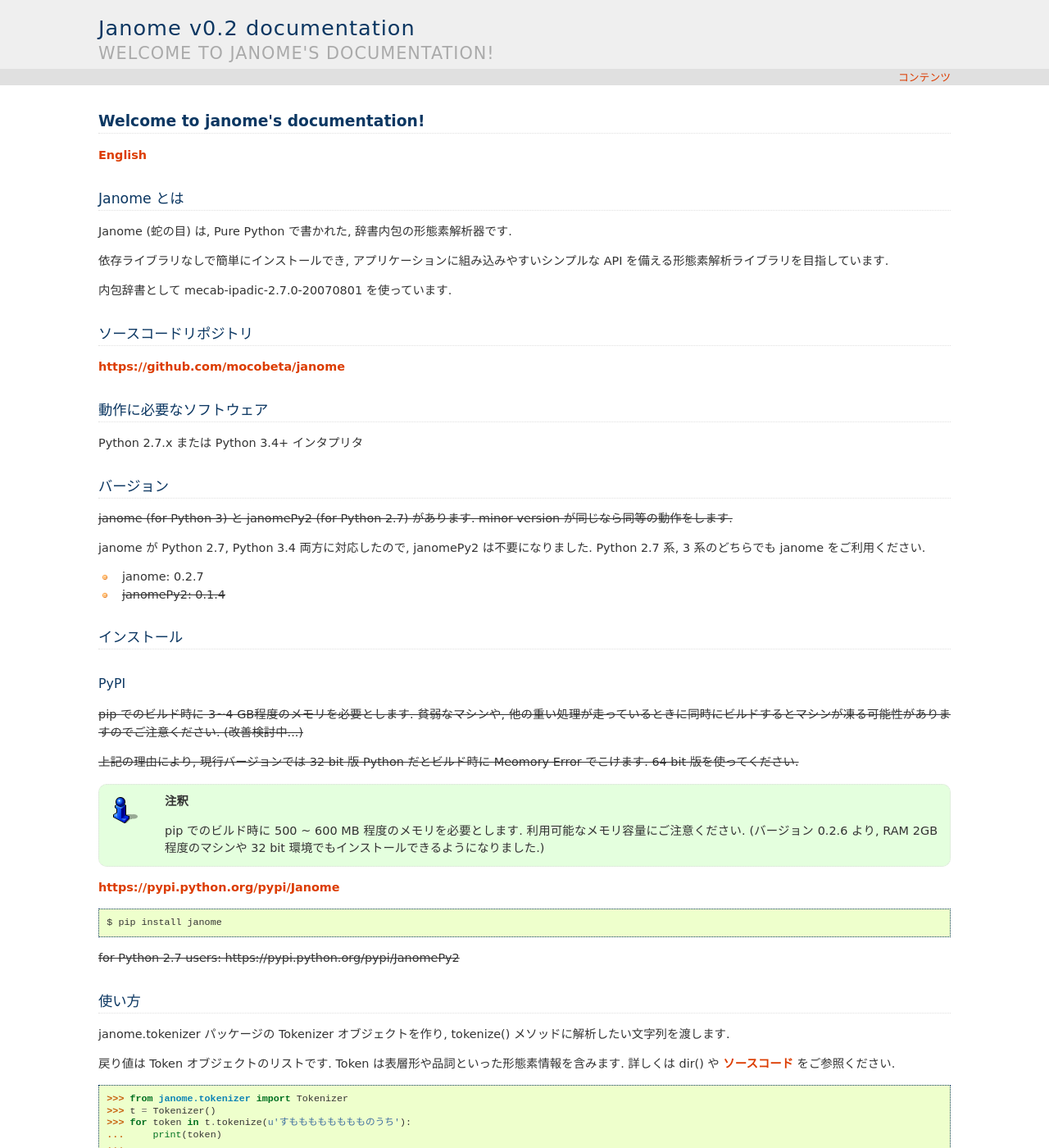
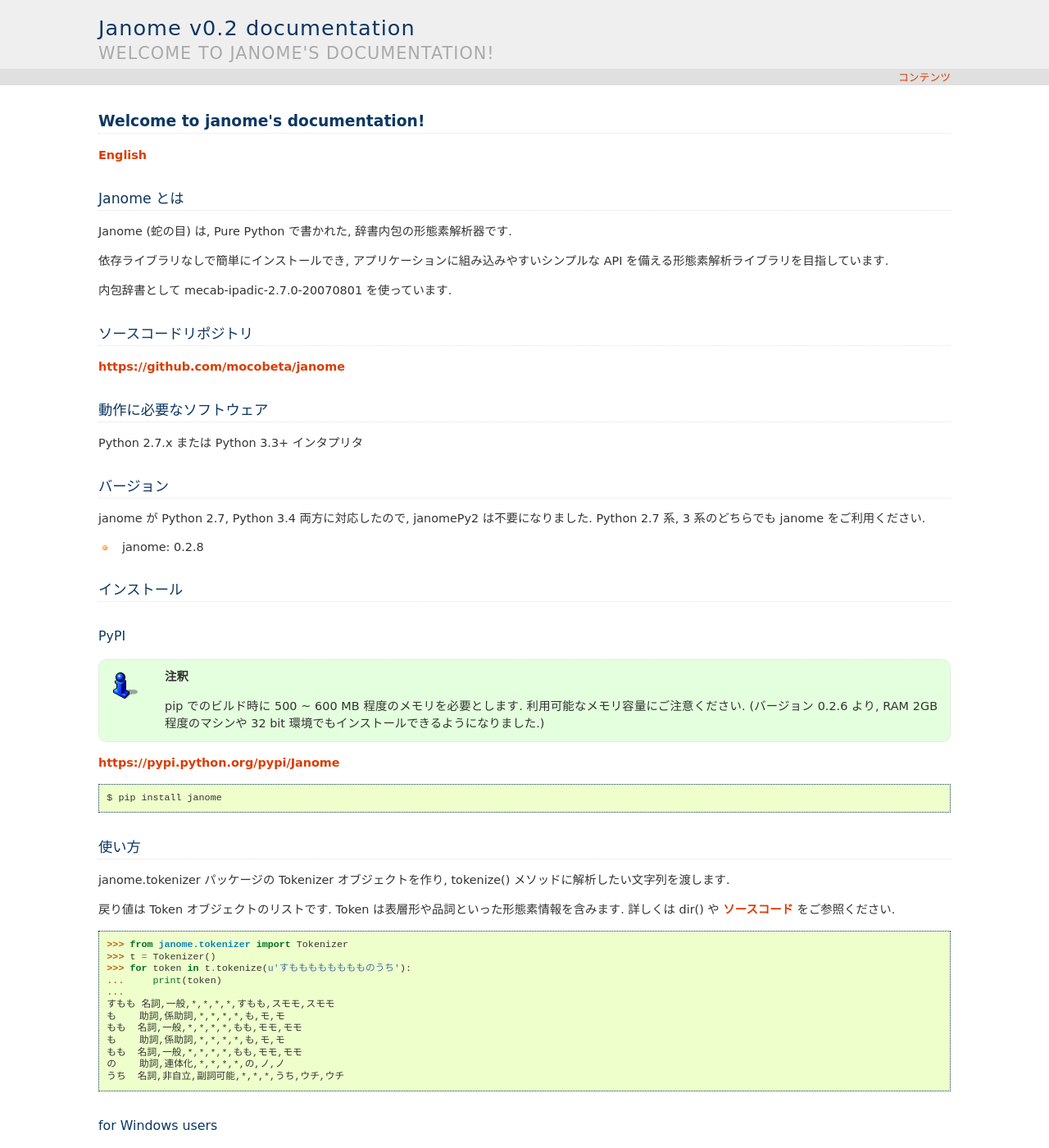
Before and after one commit to mocobeta/janome, a Sphinx documentation site: the page built from docs/index.rst, in a window 1280 px wide and 1400 px high. Shown: the whole window at 82% size. Built offline with Sphinx 7.4.7, drawn with Linux system fonts in a browser that asks for light colours; some of the changed text lies outside the part shown.

Commit message:
Fix documents for release 0.2.8.

```diff
--- a/docs/index.rst
+++ b/docs/index.rst
@@ -28,27 +28,20 @@
 動作に必要なソフトウェア
 --------------------------
 
-Python 2.7.x または Python 3.4+ インタプリタ
+Python 2.7.x または Python 3.3+ インタプリタ
 
 バージョン
 -----------------
 
-:strike:`janome (for Python 3) と janomePy2 (for Python 2.7) があります. minor version が同じなら同等の動作をします.`
-
 janome が Python 2.7, Python 3.4 両方に対応したので, janomePy2 は不要になりました. Python 2.7 系, 3 系のどちらでも janome をご利用ください.
 
-* janome: 0.2.7
-* :strike:`janomePy2: 0.1.4`
+* janome: 0.2.8
 
 インストール
 ---------------
 
 PyPI
 ^^^^
-
-:strike:`pip でのビルド時に 3~4 GB程度のメモリを必要とします. 貧弱なマシンや, 他の重い処理が走っているときに同時にビルドするとマシンが凍る可能性がありますのでご注意ください. (改善検討中...)`
-
-:strike:`上記の理由により, 現行バージョンでは 32 bit 版 Python だとビルド時に Meomory Error でこけます. 64 bit 版を使ってください.`
 
 .. note:: pip でのビルド時に 500 ~ 600 MB 程度のメモリを必要とします. 利用可能なメモリ容量にご注意ください. (バージョン 0.2.6 より, RAM 2GB 程度のマシンや 32 bit 環境でもインストールできるようになりました.)
 
@@ -57,8 +50,6 @@
 .. code-block:: bash
 
   $ pip install janome
-
-:strike:`for Python 2.7 users: https://pypi.python.org/pypi/JanomePy2`
 
 
 使い方
@@ -303,6 +294,7 @@
 History
 ----------
 
+* 2016.05.07 janome Vesrion 0.2.8 リリース
 * 2016.03.05 janome Version 0.2.7 リリース
 * 2015.10.26 janome Version 0.2.6 リリース
 * 2015.05.11 janome Version 0.2.5 リリース
--- a/docs_en/index.rst
+++ b/docs_en/index.rst
@@ -29,12 +29,12 @@
 Requirements
 ------------
 
-Python 2.7.x or Python 3.4+ interpreter
+Python 2.7.x or Python 3.3+ interpreter
 
 Current version
 ---------------
 
-* janome: 0.2.7
+* janome: 0.2.8
 
 Install
 -------
@@ -257,6 +257,7 @@
 History
 ----------
 
+* 2016.05.07 janome Version 0.2.8 was released
 * 2016.03.05 janome Version 0.2.7 was released
 * 2015.10.26 janome Version 0.2.6 was released
 * 2015.05.11 janome Version 0.2.5 was released
```
